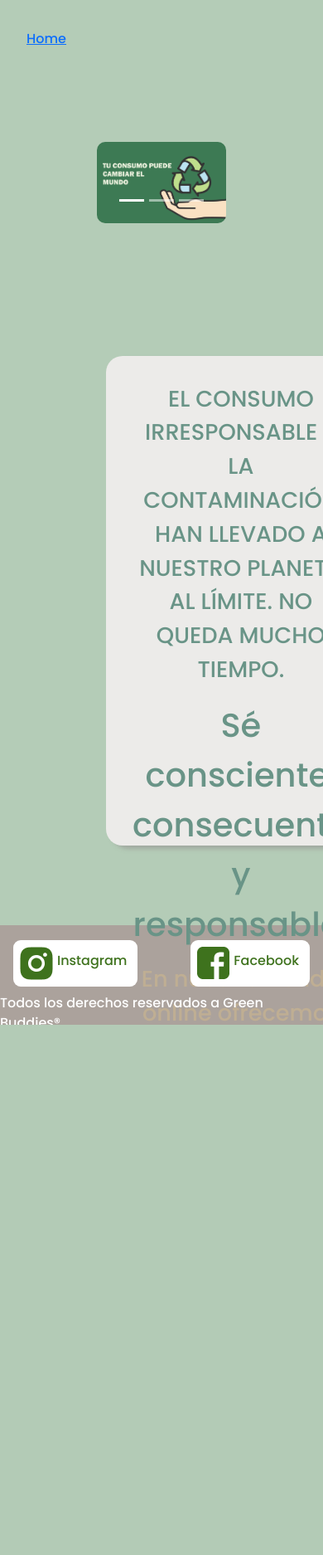
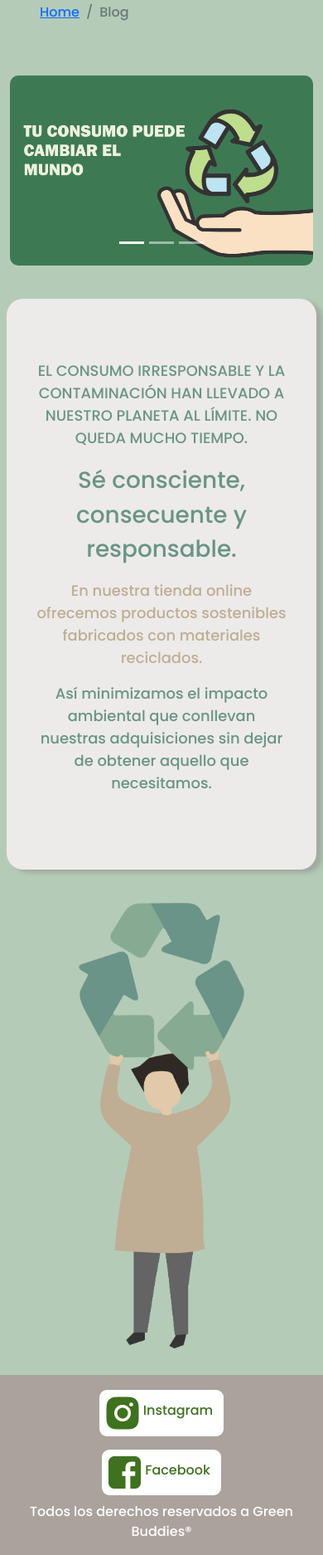
Before and after one commit to PPROF1-2021/a5-g4-tienda-on-line, a PHP site: page / in a window 390 px wide. Shown: the part 83-1957 px from the top of the page at 83% size. Before the commit the page ends 1318 px from the top, so only its background shows below. Run offline with PHP 8.4, Linux system fonts and the light colour scheme; some libraries are stand-ins or nearby versions.

Commit message:
Implementación de responsividad a Landing Page y arreglo del tamaño del breadcrumb

```diff
--- a/css/styles.css
+++ b/css/styles.css
@@ -160,36 +141,43 @@ footer div p {
   justify-content: center;
 }
 
+.home .carousel {
+  max-width: 600px;
+}
+
+.carousel-inner {
+  margin: auto;
+}
 .carousel-item img {
   width: 40vw;
   border-radius: 10px;
-
 }
 
 .carousel {
   margin: 2rem auto;
 }
 
-.carousel-item{
-  transition: transform 2s ease, opacity .5s ease
-}
 
 .texto {
   display: flex;
   align-items: center;
-  margin: 2rem;
+  justify-content: center;
+  gap: 2rem;
   text-align: center;
+  flex-wrap: wrap;
+  margin-bottom: 2rem;
 }
 
 .texto div {
   display: flex;
   flex-direction: column;
-  padding: 2rem;
-  width: 60rem;
-  height: 70vh;
-  margin: 4rem 6rem;
+  padding: calc(2rem + 5vh) 2rem;
+  margin: .5rem;
+  max-width: 900px;
+  width: 100vw;
+  height: 100%;
   font-family: "Libre Franklin", sans-serif;
-  font-size: 1.7rem;
+  font-size: calc(1rem + .5vw); /* 1.6rem */
   color: #699487;
   border-radius: 20px;
   background-color: var(--main-color);
@@ -197,24 +185,25 @@ footer div p {
 }
 
 .texto img {
-  height: 700px;
+  max-height: 700px;
+  height: calc(200px + 40vh)
 }
 
 .texto p:nth-child(1) {
   text-transform: uppercase;
 }
 .texto p:nth-child(2) {
-  font-size: 2.5rem;
+  font-size: calc(1.5rem + 1vw);
 }
 .texto p:nth-child(3) {
   color: #bfae93;
 }
 
-/* ====================================================================== */
-/*  ======== LOGIN.html ========  */
-.login {
-  display: flex;
 
+/*  ======== login.html ========  */
+
+.login section form {
+  margin:0 auto 2rem auto;
 }
 
 .login section form div {
@@ -481,12 +468,31 @@ footer div p {
   }
 }
 
-/* Medium md */
+
+/* ** Medium md ** */
+
 @media only screen and (max-width: 768px) {
-  /* ______________________________________ */
-  /* _____________Nosotros.html____________ */
+
+  /* ______________*/
+  /* ____home.html_____ */
+
+
+  /* carousel */
+
+  .home .carousel {
+    width: 100vw;
+  }
+
+  .home .container-md {
+    padding-left: 0;
+  }
+
+
+  /* ______________ */
+  /* ____Nosotros.html_____ */
 
   /* separador */
+
   .separador-mensaje,
   .separador .carousel {
     padding: 1rem !important;
@@ -495,3 +501,52 @@ footer div p {
     margin: 0;
   }
 }
+
+/* ** x- Small <576px ** */
+
+@media only screen and (max-width:576px){
+
+  footer {
+    width: 100%;
+    height: 100%;
+    text-align: center;
+  }
+
+  .footer {
+    display: flex;
+    justify-content: space-evenly;
+    justify-items: center;
+    align-items: center;
+    flex-wrap: wrap;
+  }
+
+
+  /* login.html */
+
+  .login .container-sm {
+    width: 97%;
+    margin: auto;
+  }
+  .login form {
+    padding: .5rem;
+  }
+
+  .login section form div,
+  .login section form input {
+    width: 250px;
+  }
+}
+
+
+
+/* Arreglos aislados y -provisorios- */
+
+@media only screen and (min-height: 800px) {
+
+  /* _______________*/
+  /* _____Login.html______ */
+
+  .log footer {
+    margin-top: calc(1rem + 22vh);
+  }
+}
--- a/index.html
+++ b/index.html
@@ -5,32 +5,19 @@
     <meta charset="UTF-8" />
     <meta name="viewport" content="width=device-width, initial-scale=1.0" />
     <meta http-equiv="X-UA-Compatible" content="IE=edge" />
-    <meta
-      name="description"
-      content="Tienda online de productos reciclados.
-    Unite al consumo responsable. Productos de proveedores verificados,
-    100% sostenibles y ecológicos"/>
-    <meta name="keywords" content="sustentabilidad, economía circular, 4R,
-    ecológico, sostenible, productos reciclados"/>
-
-    <!-- LINKS --->
-
-    <!-- Bootstrap --->
+    <meta name="description" content="Tienda online de productos reciclados. Unite al consumo responsable. Productos de proveedores verificados, 100% sostenibles y ecológicos"/>
+    <meta name="keywords" content="sustentabilidad, economía circular, 4R, ecológico, sostenible, productos reciclados"/>
     <link href="https://cdn.jsdelivr.net/npm/bootstrap@5.0.2/dist/css/bootstrap.min.css" rel="stylesheet" integrity="sha384-EVSTQN3/azprG1Anm3QDgpJLIm9Nao0Yz1ztcQTwFspd3yD65VohhpuuCOmLASjC" crossorigin="anonymous">
-
-    <!-- Css --->
     <link rel="stylesheet" href="css/styles.css" />
     <link rel="icon" href="img/greenbuddies.ico" />
     <script src="https://kit.fontawesome.com/779db6cf6f.js"crossorigin="anonymous"></script>
-
     <title>Green Buddies | Inicio</title>
   </head>
 
   <body>
     <header>
-
      <article class="logo">
-              <img src="img/greenBuddiesLogo.png" alt="">
+         <img src="img/greenBuddiesLogo.png" alt="logo Green Buddies">
      </article>
       <nav>
         <ul>
@@ -42,68 +29,46 @@
         </ul>
       </nav>
       <ul class="headerUl">
-            <li><a href="login.html"><img src="/img/usuario.png"></img></a>
-            </li>
-            <li><a href=""><img src="/img/carrito.png"></img></a>
-            </li>
-
+       <li><a href="login.html"><img src="/img/usuario.png" alt="Ícono de usuario"></img></a></li>
+       <li><a href=""><img src="/img/carrito.png" alt="Ícono de carrito de compras"></img></a></li>
       </ul>
-          </article>
-      </section>
-
     </header>
 
-
-<br>
-<!------------BREADCRUMB--------------->
-
-<div class="breadcrumb m-3 p-3">
-
+    <div class="breadcrumb ms-5 mt-4">
      <nav aria-label="breadcrumb">
        <ol class="breadcrumb">
          <li class="breadcrumb-item"><a href="index.html">Home</a></li>
-
+         <li class="breadcrumb-item active" aria-current="page">Blog</li>
        </ol>
       </nav>
-
      </div>
 
-<!------------BREADCRUMB--------------->
-
-
      <main class="home">
-
-     <!-- Carousel -->
-     <section class="carousel">
-        <div id="demo" class="carousel slide carousel-fade" data-bs-ride="carousel">
-
-         <!-- Indicators/dots -->
+      <section class="container-md m-auto">
+        <div id="carouselExampleIndicators" class="carousel slide container-xxl" data-bs-ride="carousel" data-bs-interval="3000">
           <div class="carousel-indicators">
-          <button type="button" data-bs-target="#demo" data-bs-slide-to="0" class="active"></button>
-          <button type="button" data-bs-target="#demo" data-bs-slide-to="1"></button>
-          <button type="button" data-bs-target="#demo" data-bs-slide-to="2"></button>
+            <button type="button" data-bs-target="#carouselExampleIndicators" data-bs-slide-to="0" class="active" aria-current="true" aria-label="Slide 1"></button>
+            <button type="button" data-bs-target="#carouselExampleIndicators" data-bs-slide-to="1" aria-label="Slide 2"></button>
+            <button type="button" data-bs-target="#carouselExampleIndicators" data-bs-slide-to="2" aria-label="Slide 3"></button>
           </div>
-
-    <!-- The slideshow/carousel -->
           <div class="carousel-inner">
             <div class="carousel-item active">
-       <img src="./img/carousel1.png" alt="Tu consumo puede cambiar al mundo" class="d-block">
+              <img src="img/carousel1.png" class="d-block w-100" alt="Tu consumo puede cambiar el mundo">
             </div>
-     <div class="carousel-item" >
-       <img src="./img/carousel2.png" alt="Aportemos juntos al cuidado de la Tierra" class="d-block">
+            <div class="carousel-item">
+              <img src="img/carousel2.png" class="d-block w-100" alt="Aportemos juntos al cuidado de la Tierra">
             </div>
-     <div class="carousel-item" >
-       <img src="./img/carousel3.png" alt="Reciclar está en tus manos" class="d-block">
+            <div class="carousel-item">
+              <img src="img/carousel3.png" class="d-block w-100" alt="Reciclar está en tus manos">
             </div>
           </div>
-
-
-    <!-- Left and right controls/icons -->
-    <button class="carousel-control-prev invisible" type="button" data-bs-target="#demo" data-bs-slide="prev">
-      <span class="carousel-control-prev-icon"></span>
+          <button class="carousel-control-prev invisible" type="button" data-bs-target="#carouselExampleIndicators" data-bs-slide="prev">
+            <span class="carousel-control-prev-icon" aria-hidden="true"></span>
+            <span class="visually-hidden">Previous</span>
           </button>
-    <button class="carousel-control-next invisible" type="button" data-bs-target="#demo" data-bs-slide="next">
-     <span class="carousel-control-next-icon"></span>
+          <button class="carousel-control-next invisible" type="button" data-bs-target="#carouselExampleIndicators" data-bs-slide="next">
+            <span class="carousel-control-next-icon" aria-hidden="true"></span>
+            <span class="visually-hidden">Next</span>
           </button>
         </div>
       </section>
@@ -115,26 +80,25 @@
             <p>En nuestra tienda online ofrecemos productos sostenibles fabricados con materiales reciclados.</p>
             <p>Así minimizamos el impacto ambiental que conllevan nuestras adquisiciones sin dejar de obtener aquello que necesitamos.</p>
         </div>
-    <img src="/img/hombre4r.png" alt="Logo de Green Buddies">
+        <img src="/img/hombre4r.png" alt="Hombre con logo de 4R">
       </section>
     </main>
     <footer>
       <section class="footer">
        <div>
-        <a href="https://www.instagram.com/greenbuddies4r/" target="blank"><img src="/img/instagram.png"></a>
+         <a href="https://www.instagram.com/greenbuddies4r/" target="blank"><img src="/img/instagram.png" alt="logo de Instagram"></a>
          <p>Instagram</p>
        </div>
        <div>
-        <a href="" target="blank"><img src="/img/facebook.png"></a>
+         <a href="" target="blank"><img src="/img/facebook.png" alt="logo de Facebook"></a>
          <p>Facebook</p>
        </div>
       </section>
-
       <p>Todos los derechos reservados a Green Buddies®</p>
     </footer>
 
-    <!-- SCRIPTS -->
+    <script src="https://cdn.jsdelivr.net/npm/bootstrap@5.0.2/dist/js/bootstrap.bundle.min.js" integrity="sha384-MrcW6ZMFYlzcLA8Nl+NtUVF0sA7MsXsP1UyJoMp4YLEuNSfAP+JcXn/tWtIaxVXM" crossorigin="anonymous"></script>
 
-<script src="https://cdn.jsdelivr.net/npm/bootstrap@5.0.2/dist/js/bootstrap.bundle.min.js" integrity="sha384-MrcW6ZMFYlzcLA8Nl+NtUVF0sA7MsXsP1UyJoMp4YLEuNSfAP+JcXn/tWtIaxVXM" crossorigin="anonymous"></script>
  </body>
+
 </html>
```
Also changed, not shown: other parts of css/styles.css (+21 -42 lines), blog.html (+7 -39 lines), contacto.html (+8 -38 lines), login.html (+11 -59 lines), nosotros.html (+18 -54 lines), registro.html (+9 -42 lines). Lines whose indentation alone changed are shown as unchanged.
